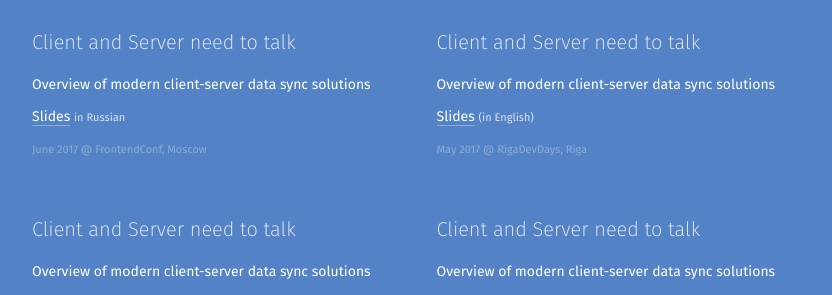
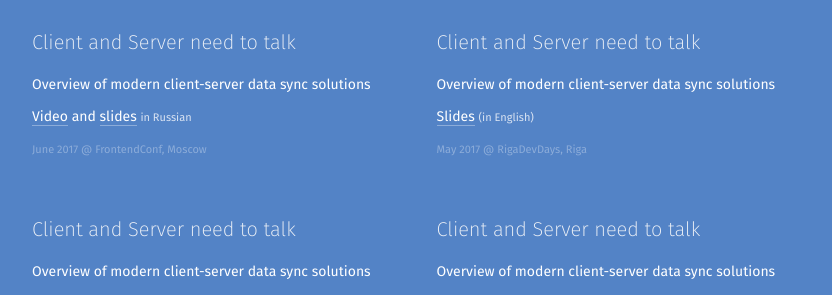
Before and after one commit to tonsky/tonsky.github.io, a Jekyll site: the page built from talks/index.html, in a window 1280 px wide and 900 px high. Shown: the part 244-539 px from the top of the window, without its empty margins (205-1037 px from the left). Built offline with Jekyll 4.4.1, drawn with Linux system fonts in a browser that asks for light colours.

Commit message:
FrontendConf talk video

```diff
--- a/talks/index.html
+++ b/talks/index.html
@@ -14,7 +14,7 @@
 <div class=event>
     <h1>Client and Server need to talk<span class="lang lang_en"></span></h1>
     <p>Overview of modern client-server data sync solutions
-    <p class=links><a href="http://tonsky.me/2017-06-FrontendConf/">Slides</a> <span class=lang>in Russian</span>
+    <p class=links><a href="https://www.youtube.com/watch?v=0nL6T-OPtM8">Video</a> and <a href="http://tonsky.me/2017-06-FrontendConf/">slides</a> <span class=lang>in Russian</span>
     <p class=where>June 2017 <span class=at>@</span>&nbsp;FrontendConf, Moscow</a>
 </div>
 
```
